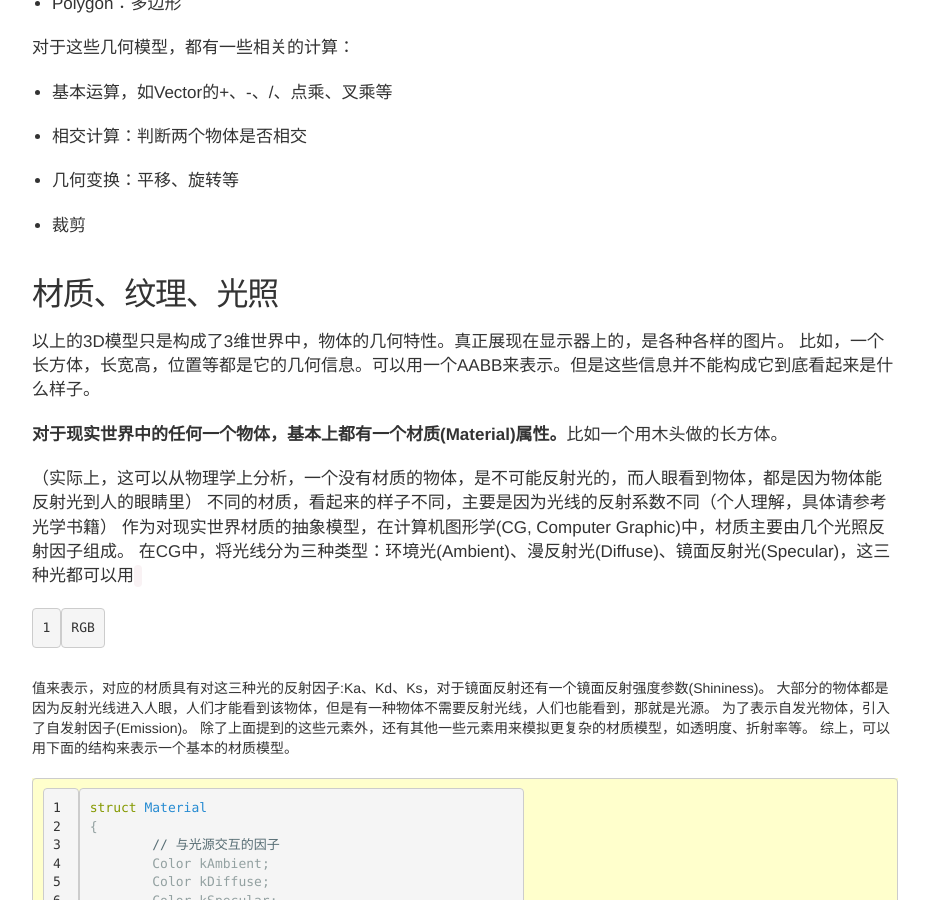
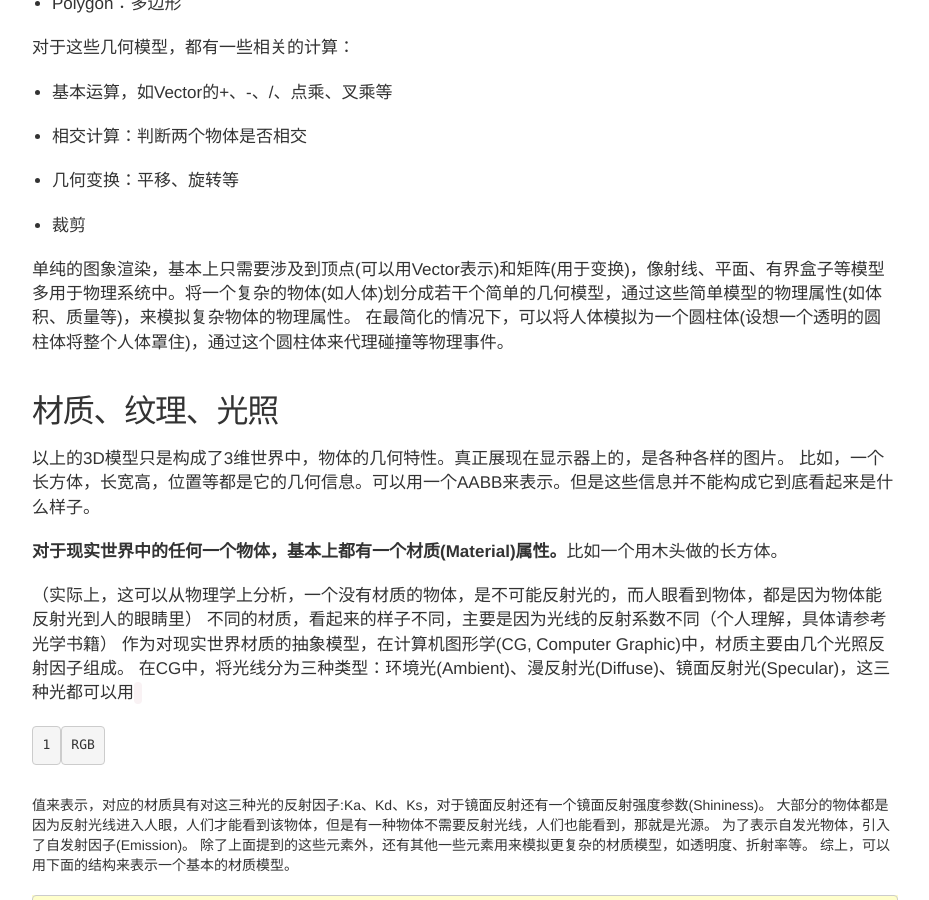
Before and after one commit to Gemini2015/gemini2015.github.io, a Jekyll site: the page built from _posts/2014-09-09-3d-game-engine-programming.markdown, in a window 1280 px wide and 900 px high, scrolled down 2437 px. Shown: the whole window, without its empty margins (175-1104 px from the left). Built offline with Jekyll 4.4.1, drawn with Linux system fonts in a browser that asks for light colours; nearby versions of some CDN libraries; comment, search, counter and statistics services are not loaded.

Commit message:
更新3D模型

```diff
--- a/_posts/2014-09-09-3d-game-engine-programming.markdown
+++ b/_posts/2014-09-09-3d-game-engine-programming.markdown
@@ -91,6 +91,9 @@ OpenGL是一个跨平台的图形接口，但是针对OpenGL的扩展函数却
 - 几何变换：平移、旋转等
 - 裁剪
 
+单纯的图象渲染，基本上只需要涉及到顶点(可以用Vector表示)和矩阵(用于变换)，像射线、平面、有界盒子等模型多用于物理系统中。将一个复杂的物体(如人体)划分成若干个简单的几何模型，通过这些简单模型的物理属性(如体积、质量等)，来模拟复杂物体的物理属性。
+在最简化的情况下，可以将人体模拟为一个圆柱体(设想一个透明的圆柱体将整个人体罩住)，通过这个圆柱体来代理碰撞等物理事件。
+
 
 材质、纹理、光照
 --
```
